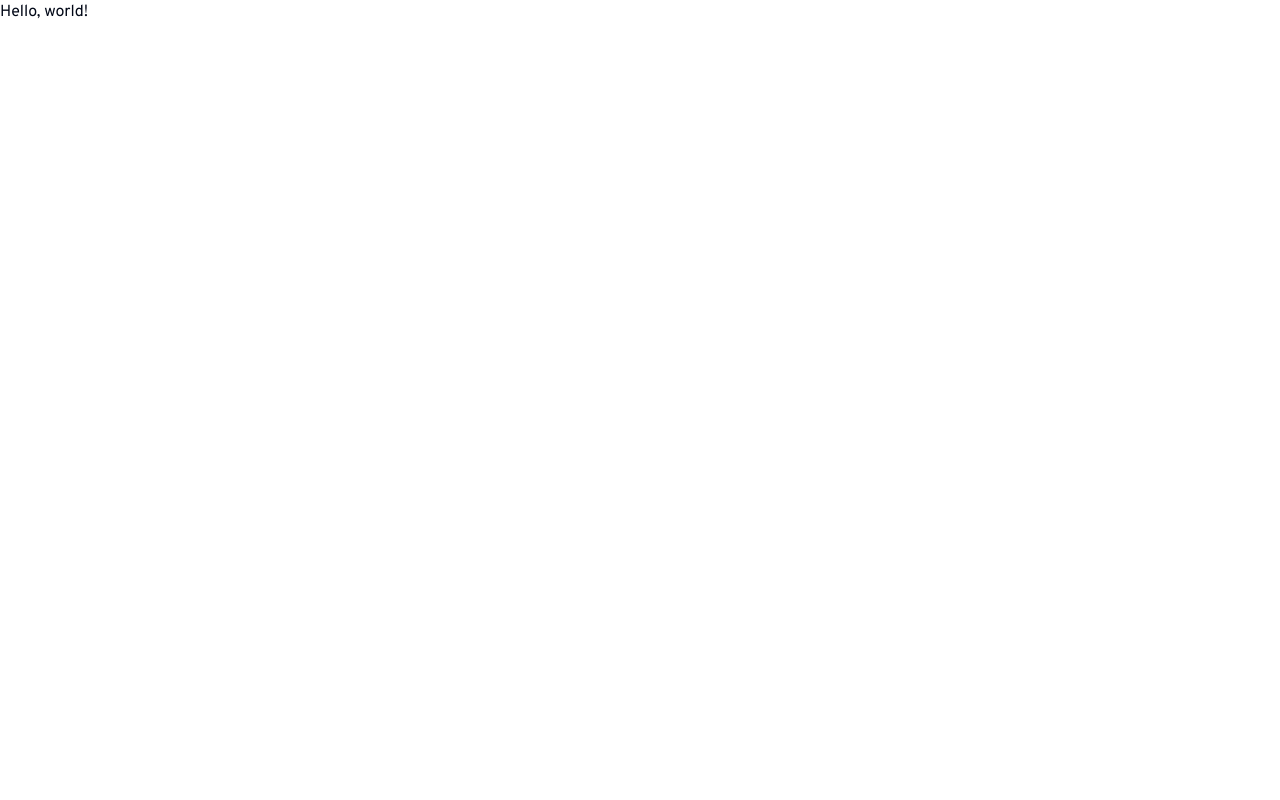
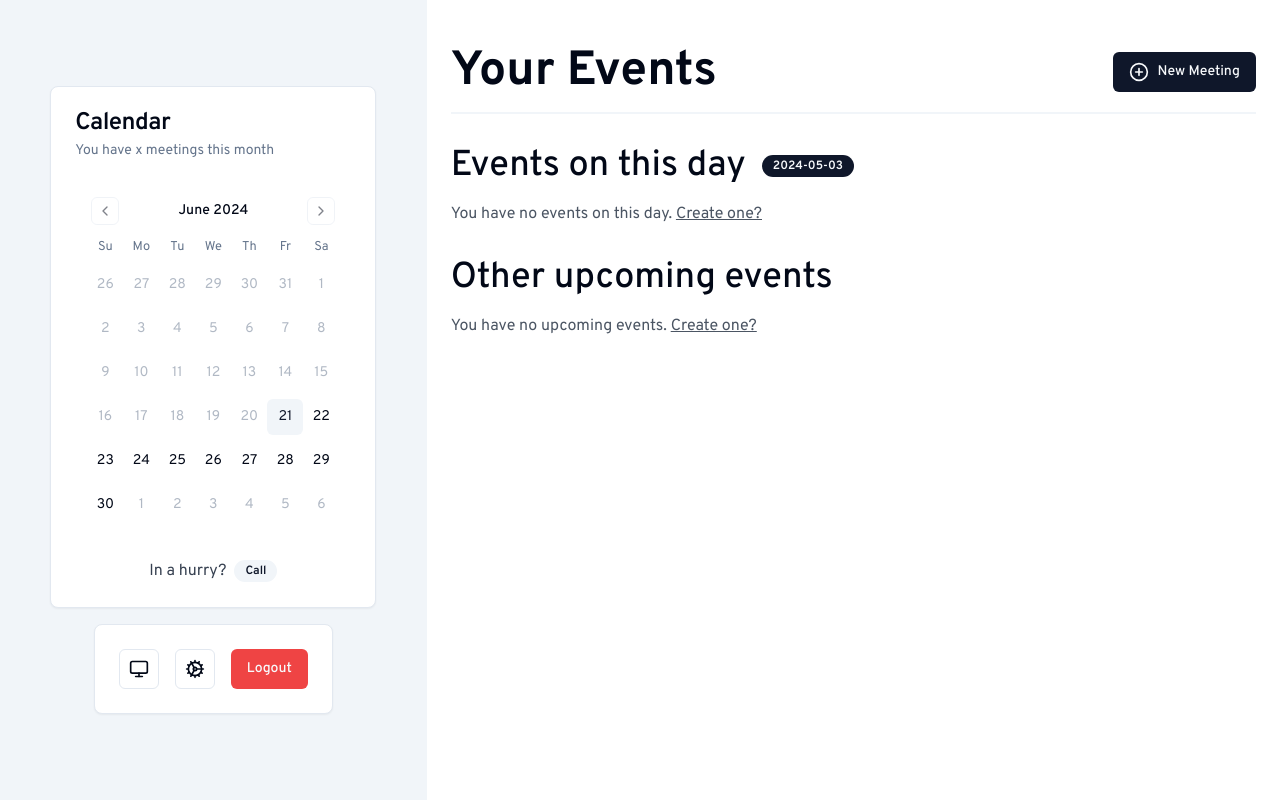
Before and after one commit to arnu515/MeetEasy, a Next.js app: page / in a window 1280 px wide. Built offline with nearby package versions, Linux system fonts and the light colour scheme; a web font is replaced by a local one.

Commit message:
feat: start work on this page

```diff
--- a/src/app/page.tsx
+++ b/src/app/page.tsx
@@ -1,3 +1,52 @@
+import {Card, CardContent, CardDescription, CardFooter, CardHeader, CardTitle} from "@/components/ui/card"
+import { Calendar } from "@/components/ui/calendar"
+import { Badge } from "@/components/ui/badge"
+import { Button } from "@/components/ui/button";
+import Link from "next/link";
+import { CogIcon, PlusCircleIcon } from "lucide-react";
+import { ThemeSwitcher } from "@/components/theme-switcher";
+import { ScrollArea } from "@/components/ui/scroll-area";
+
 export default function Home() {
-  return <h1>Hello, world!</h1>;
+  return <div className="md:fixed md:h-full md:w-full grid grid-cols-1 md:grid-cols-2 lg:grid-cols-[1fr_1.5fr] xl:grid-cols-[1fr_2fr]">
+    <div className="flex flex-col justify-center items-center bg-muted py-10 md:py-0">
+      <h1 className="text-4xl mb-4 md:hidden font-bold">Your Calendar</h1>
+      <Card>
+        <CardHeader>
+          <CardTitle>Calendar</CardTitle>
+          <CardDescription>You have x meetings this month</CardDescription>
+        </CardHeader>
+        <CardContent>
+          <Calendar mode="single" fromDate={new Date()}  />
+        </CardContent>
+        <CardFooter>
+          <div className="flex items-center justify-center w-full gap-2"><p className="text-gray-700 dark:text-gray-200">In a hurry?</p> <Badge variant="secondary"><a href={`tel:${process.env.TWILIO_PHONE_NUMBER}`}>Call {process.env.TWILIO_PHONE_NUMBER}</a></Badge></div>
+        </CardFooter>
+      </Card>
+      <Card className="mt-4">
+        <CardHeader>
+          <div className="flex items-center justify-center gap-4">
+            <ThemeSwitcher />
+            <Button title="Settings" aria-label="Account settings" asChild variant="outline" size="icon">
+              <Link href="/settings"><CogIcon className="size-5" /></Link>
+            </Button>
+            <Button asChild variant="destructive"><Link href="/logout">Logout</Link></Button>
+          </div>
+        </CardHeader>
+      </Card>
+    </div>
+    <ScrollArea className="px-6 py-4">
+      <h1 className="text-4xl md:text-5xl mt-8 font-bold flex items-center justify-between">
+        Your Events
+        <Button asChild>
+          <Link href="/new"><PlusCircleIcon className="size-5 md:mr-2" /><span className="sr-only md:not-sr-only">New Meeting</span></Link>
+        </Button>
+      </h1>
+      <hr className="border-t-2 border-muted my-4" />
+      <h3 className="text-2xl md:text-4xl font-medium mt-8 mb-4 flex items-center gap-4">Events on this day <Badge>2024-05-03</Badge></h3>
+      <p className="text-gray-600 dark:text-gray-300">You have no events on this day. <Link href="/new" className="underline">Create one?</Link></p>
+      <h3 className="text-2xl md:text-4xl font-medium mt-8 mb-4 flex items-center gap-4">Other upcoming events</h3>
+      <p className="text-gray-600 dark:text-gray-300">You have no upcoming events. <Link href="/new" className="underline">Create one?</Link></p>
+    </ScrollArea>
+  </div>;
 }
```
